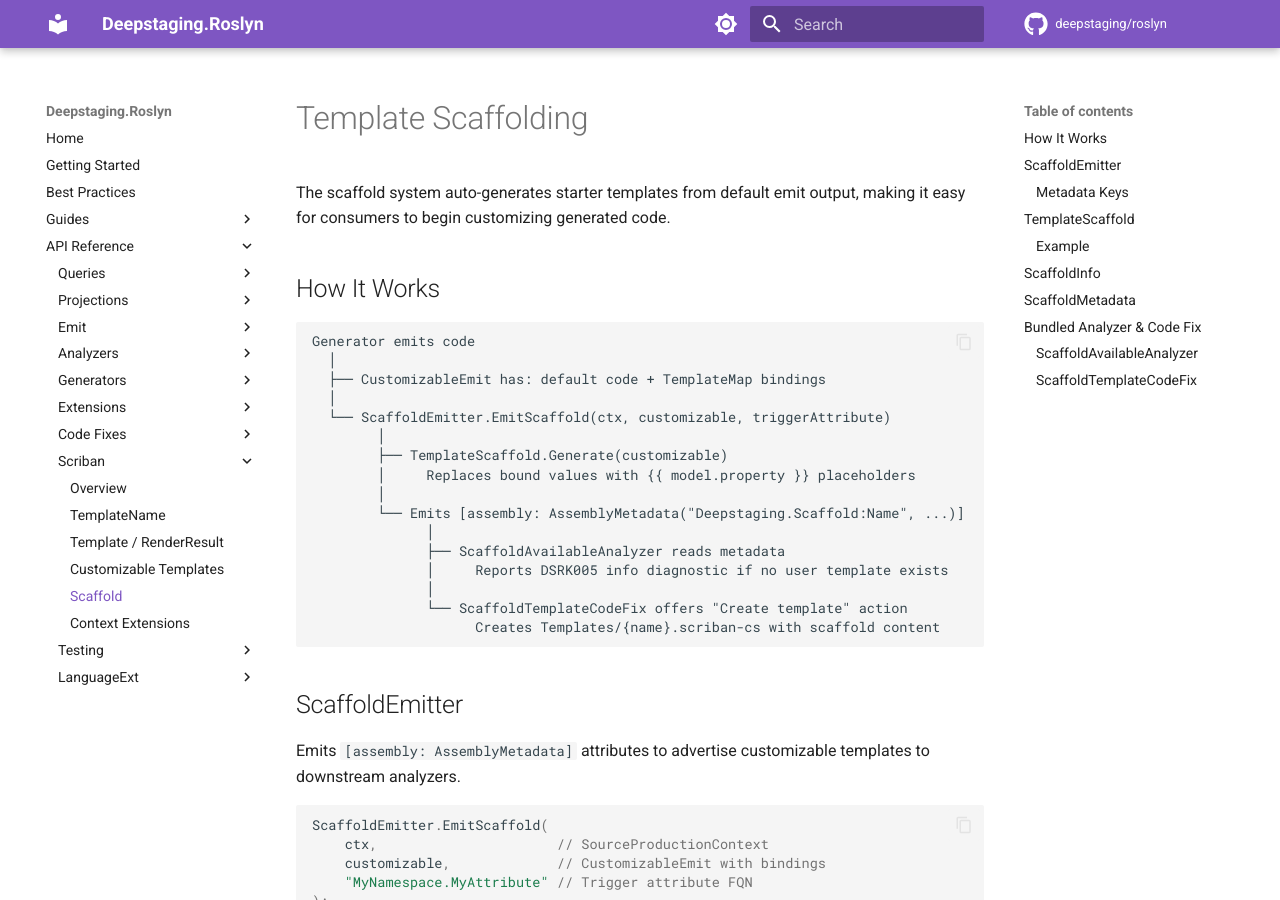
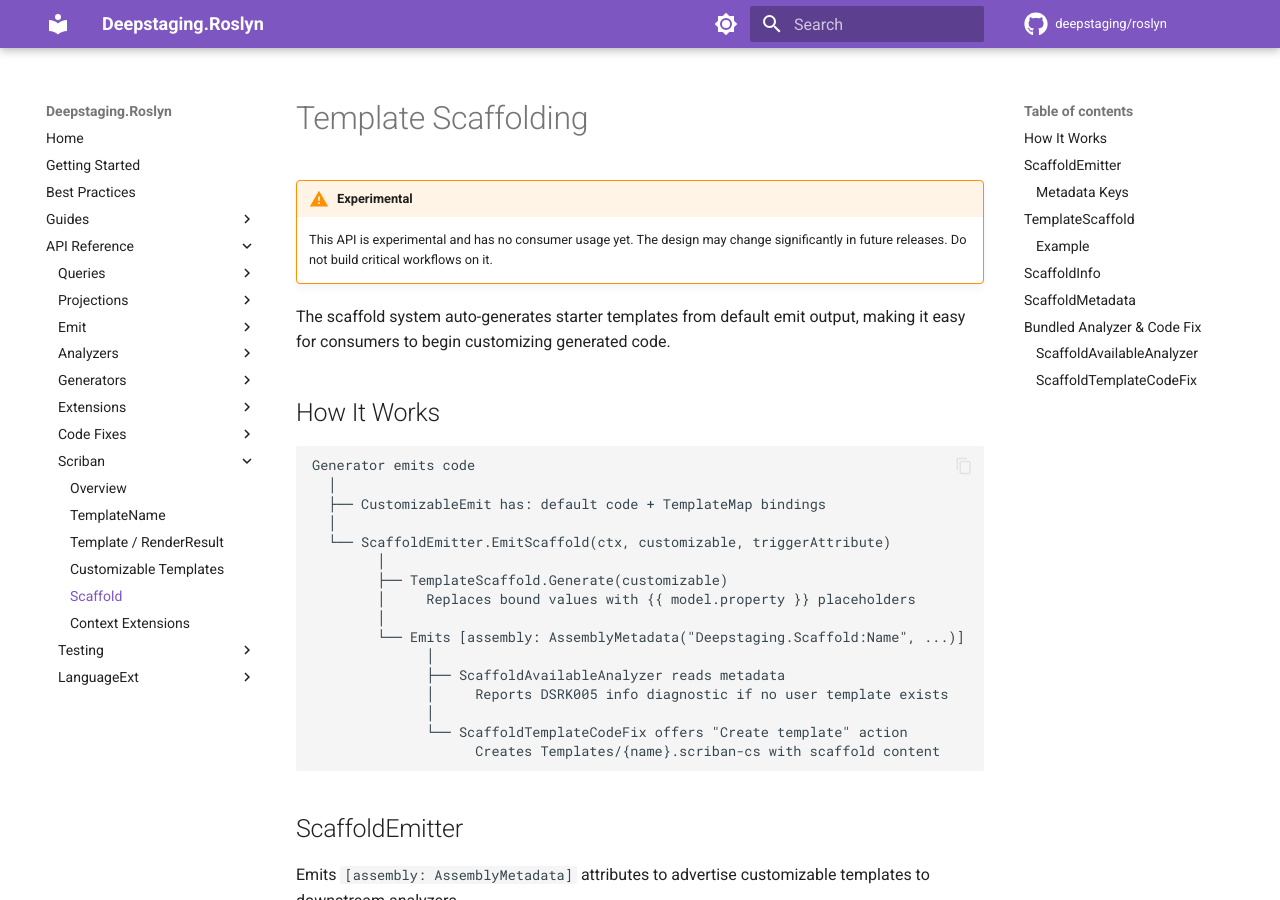
Before and after one commit to deepstaging/roslyn, an MkDocs documentation site: the page built from docs/api/scriban/scaffold.md, in a window 1280 px wide and 900 px high. Built offline with MkDocs 1.6.1 and Material for MkDocs 9.7.7, drawn with Linux system fonts in a browser that asks for light colours; comment, search, counter and statistics services are not loaded.

Commit message:
Mark Customizable Templates and Scaffold as experimental
No consumer usage yet — API may change significantly.

Co-authored-by: Copilot <223556219+Copilot@users.noreply.github.com>

```diff
--- a/docs/api/scriban/scaffold.md
+++ b/docs/api/scriban/scaffold.md
@@ -1,4 +1,7 @@
 # Template Scaffolding
+
+!!! warning "Experimental"
+    This API is experimental and has no consumer usage yet. The design may change significantly in future releases. Do not build critical workflows on it.
 
 The scaffold system auto-generates starter templates from default emit output, making it easy for consumers to begin customizing generated code.
 
```
Also changed, not shown: docs/api/scriban/customizable-templates.md (+3 -0 lines).
